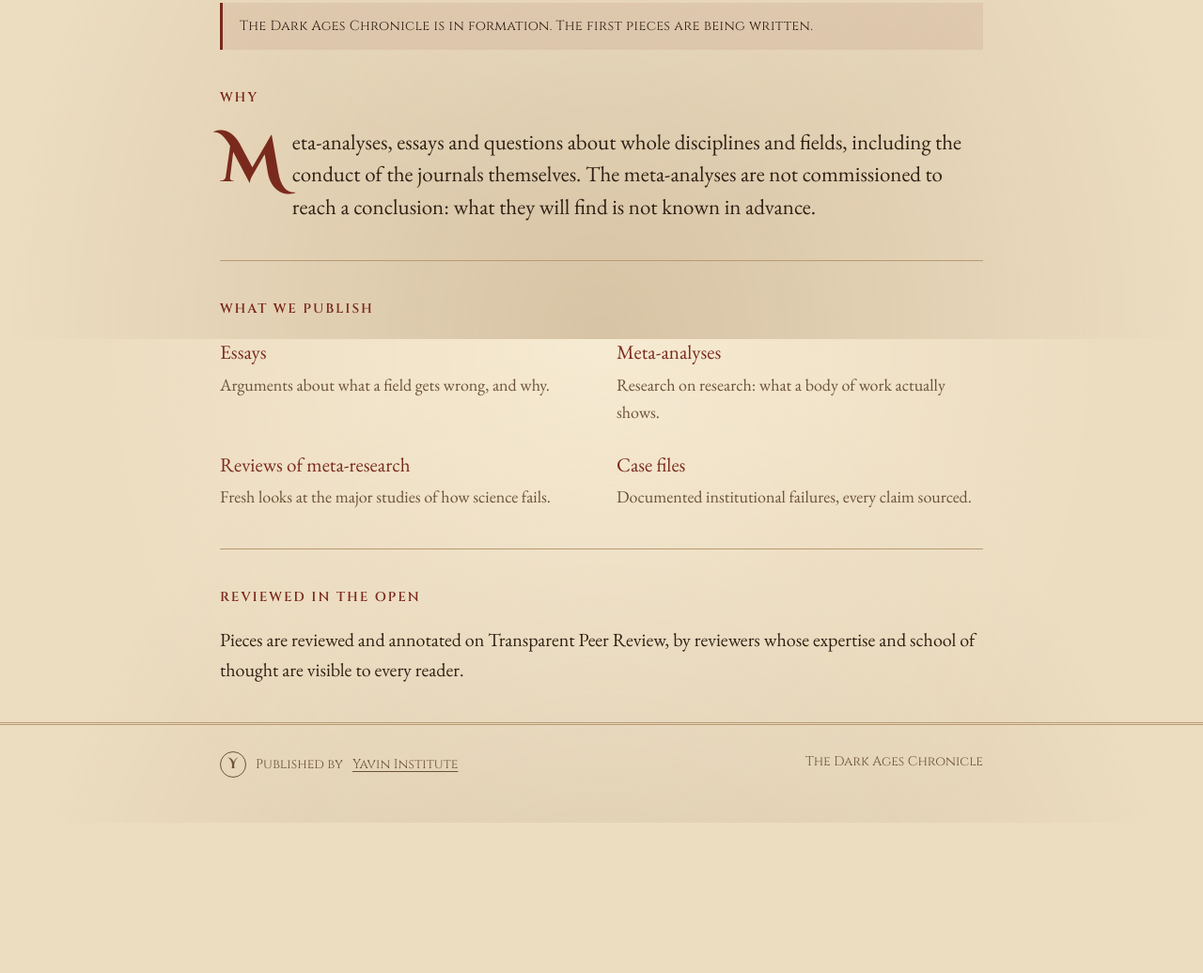
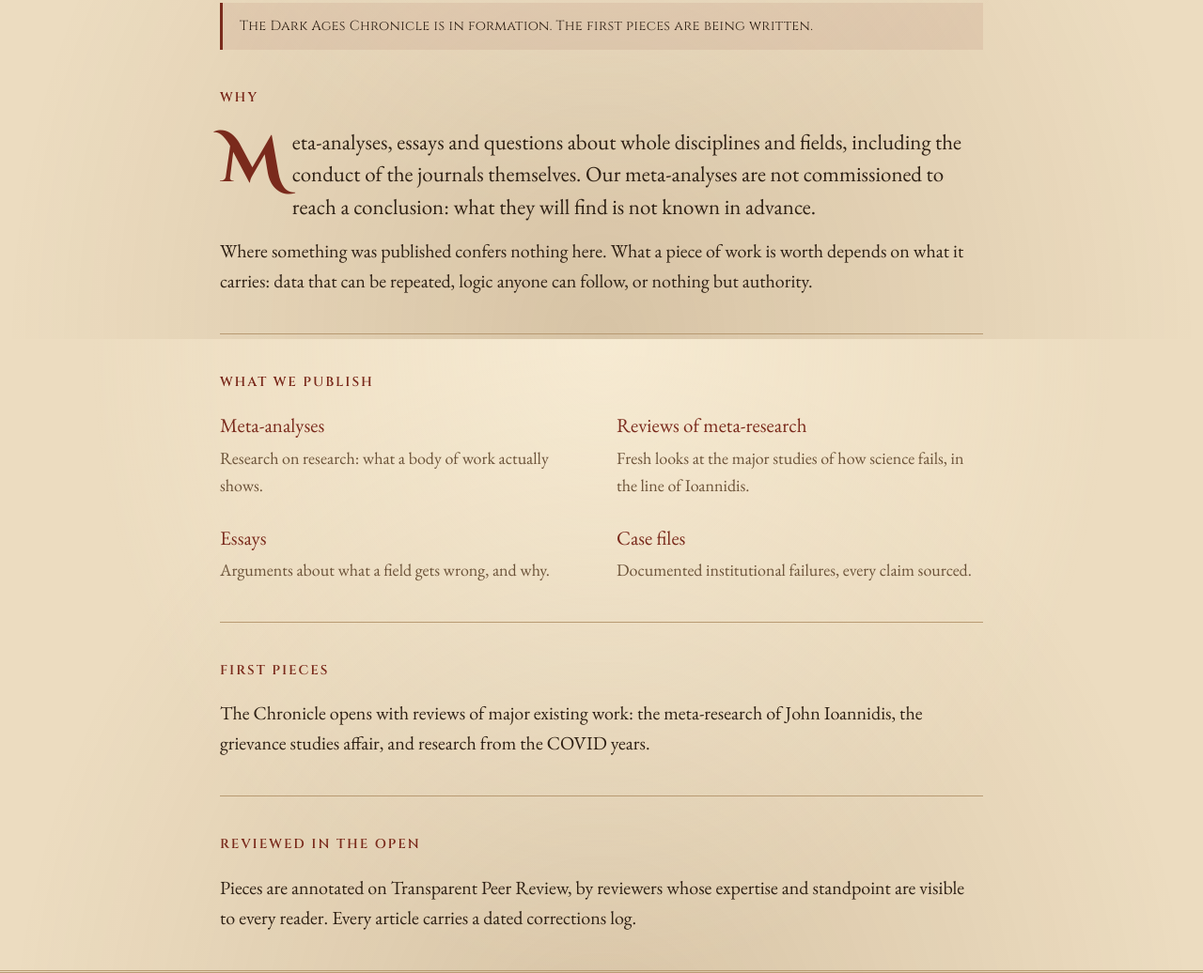
Before and after one commit to MasterWoxxer/yavin-dark-ages-chronicle, a plain HTML site: page index.html in a window 1280 px wide. Shown: the part 439-1475 px from the top of the page at 94% size. Before the commit the page ends 1315 px from the top, so only its background shows below. Drawn offline with nearby package versions, Linux system fonts and the light colour scheme.

Commit message:
Draft landing text from the frame doc and 19 Nov decisions
Co-Authored-By: Claude Opus 5.5 <noreply@anthropic.com>

```diff
--- a/index.html
+++ b/index.html
@@ -32,22 +32,28 @@
 
   <section>
     <h2>Why</h2>
-    <p class="lead">Meta-analyses, essays and questions about whole disciplines and fields, including the conduct of the journals themselves. The meta-analyses are not commissioned to reach a conclusion: what they will find is not known in advance.</p>
+    <p class="lead">Meta-analyses, essays and questions about whole disciplines and fields, including the conduct of the journals themselves. Our meta-analyses are not commissioned to reach a conclusion: what they will find is not known in advance.</p>
+    <p>Where something was published confers nothing here. What a piece of work is worth depends on what it carries: data that can be repeated, logic anyone can follow, or nothing but authority.</p>
   </section>
 
   <section>
     <h2>What we publish</h2>
     <div class="grid">
+      <div><h3>Meta-analyses</h3><p>Research on research: what a body of work actually shows.</p></div>
+      <div><h3>Reviews of meta-research</h3><p>Fresh looks at the major studies of how science fails, in the line of Ioannidis.</p></div>
       <div><h3>Essays</h3><p>Arguments about what a field gets wrong, and why.</p></div>
-      <div><h3>Meta-analyses</h3><p>Research on research: what a body of work actually shows.</p></div>
-      <div><h3>Reviews of meta-research</h3><p>Fresh looks at the major studies of how science fails.</p></div>
       <div><h3>Case files</h3><p>Documented institutional failures, every claim sourced.</p></div>
     </div>
   </section>
 
   <section>
+    <h2>First pieces</h2>
+    <p>The Chronicle opens with reviews of major existing work: the meta-research of John Ioannidis, the grievance studies affair, and research from the COVID years.</p>
+  </section>
+
+  <section>
     <h2>Reviewed in the open</h2>
-    <p>Pieces are reviewed and annotated on Transparent Peer Review, by reviewers whose expertise and school of thought are visible to every reader.</p>
+    <p>Pieces are annotated on Transparent Peer Review, by reviewers whose expertise and standpoint are visible to every reader. Every article carries a dated corrections log.</p>
   </section>
 </main>
 
```
